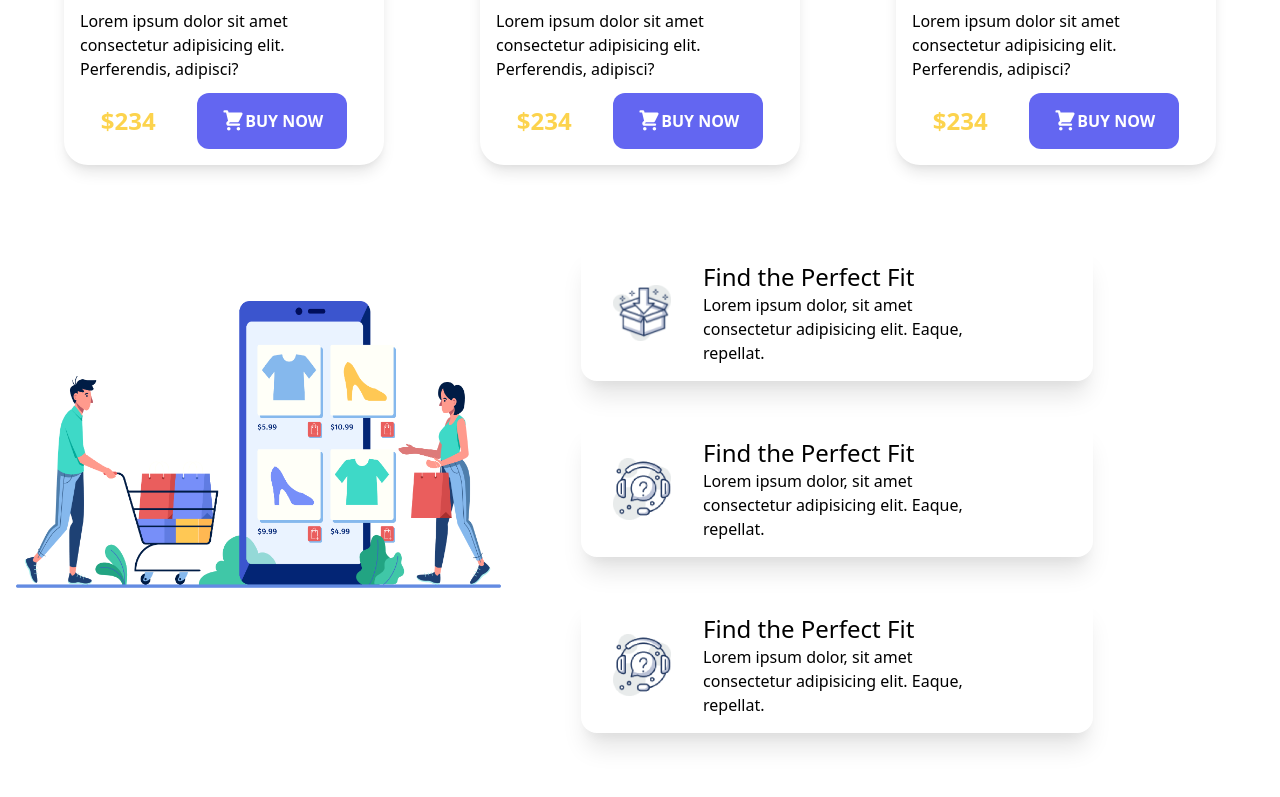
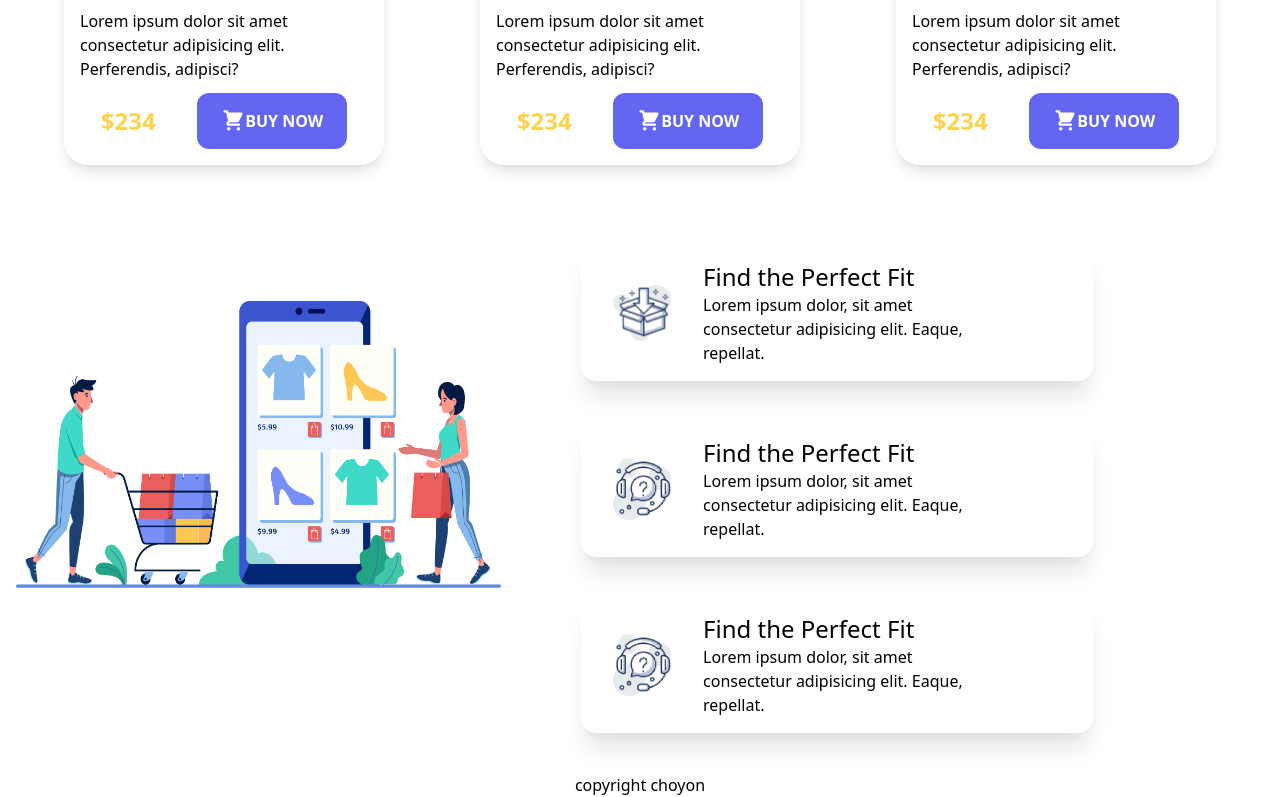
Before and after one commit to choyondas/penguin-exercise, a plain HTML site: page index.html in a window 1280 px wide. Shown: the part 1102-1899 px from the top of the page. Before the commit the page ends 1875 px from the top, so only its background shows below. Drawn offline with nearby package versions, Linux system fonts and the light colour scheme.

Commit message:
added footer

```diff
--- a/index.html
+++ b/index.html
@@ -149,6 +149,11 @@
         </section>
 
     </main>
+    <footer>
+        <div class="flex justify-center">
+            <p>copyright choyon</p>
+        </div>
+    </footer>
 
 </body>
 
```
